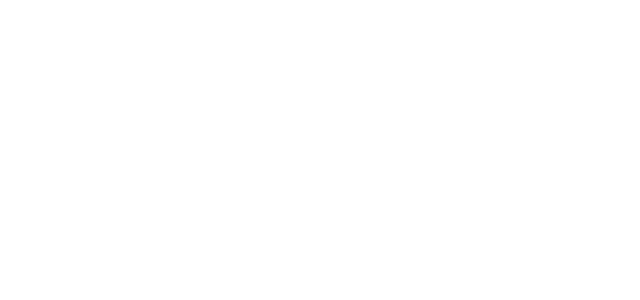
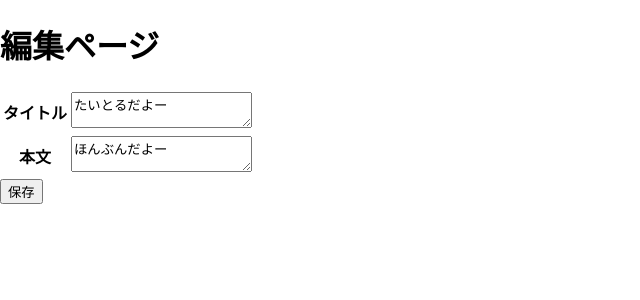
Before and after one commit to koukibuu3/react-memo-app, a React (Create React App) app: page /edit in a window 1280 px wide. Shown: the top 300 px of the page, without its empty margins (0-640 px from the left). Built offline with nearby package versions, Linux system fonts and the light colour scheme.

Commit message:
詳細ページと編集ページを行き来できるようにする #13

```diff
--- a/src/Routes.js
+++ b/src/Routes.js
@@ -4,6 +4,7 @@
 // screens
 import List from './list/List';
 import Detail from './detail/Detail';
+import Edit from './edit/Edit';
 
 const Routes = () => {
   return (
@@ -11,6 +12,7 @@
       <div>
         <Route path="/" exact component={List} />
         <Route path="/detail" component={Detail} />
+        <Route path="/edit" component={Edit} />
       </div>
     </BrowserRouter>
   );
--- a/src/detail/Detail.js
+++ b/src/detail/Detail.js
@@ -1,4 +1,5 @@
 import React from 'react';
+import { Link } from 'react-router-dom';
 
 class Detail extends React.Component {
   contents = {
@@ -20,12 +21,8 @@
             <td>{this.contents.body}</td>
           </tr>
         </table>
-        <button type="button">
-          削除
-        </button>
-        <button type="button">
-          編集
-        </button>
+        <button type="button">削除</button>
+        <Link to="/edit"><button type="button">編集</button></Link>
       </>
     );
   }
--- a/src/edit/Edit.js
+++ b/src/edit/Edit.js
@@ -1,4 +1,5 @@
 import React from 'react';
+import { Link } from 'react-router-dom';
 
 class Edit extends React.Component {
   contents = {
@@ -20,9 +21,7 @@
             <td><textarea>{this.contents.body}</textarea></td>
           </tr>
         </table>
-        <button type="button">
-          保存
-        </button>
+        <Link to="/detail"><button type="button">保存</button></Link>
       </>
     );
   }
```
